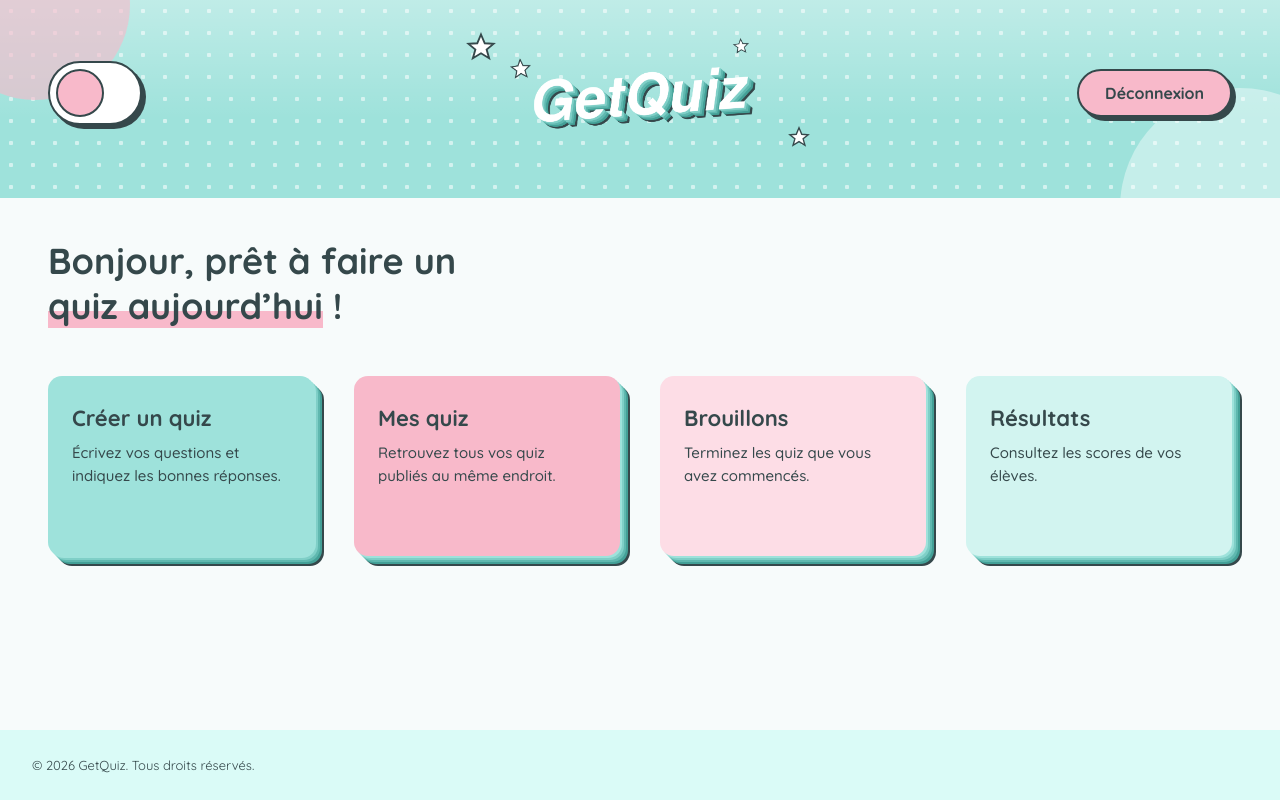
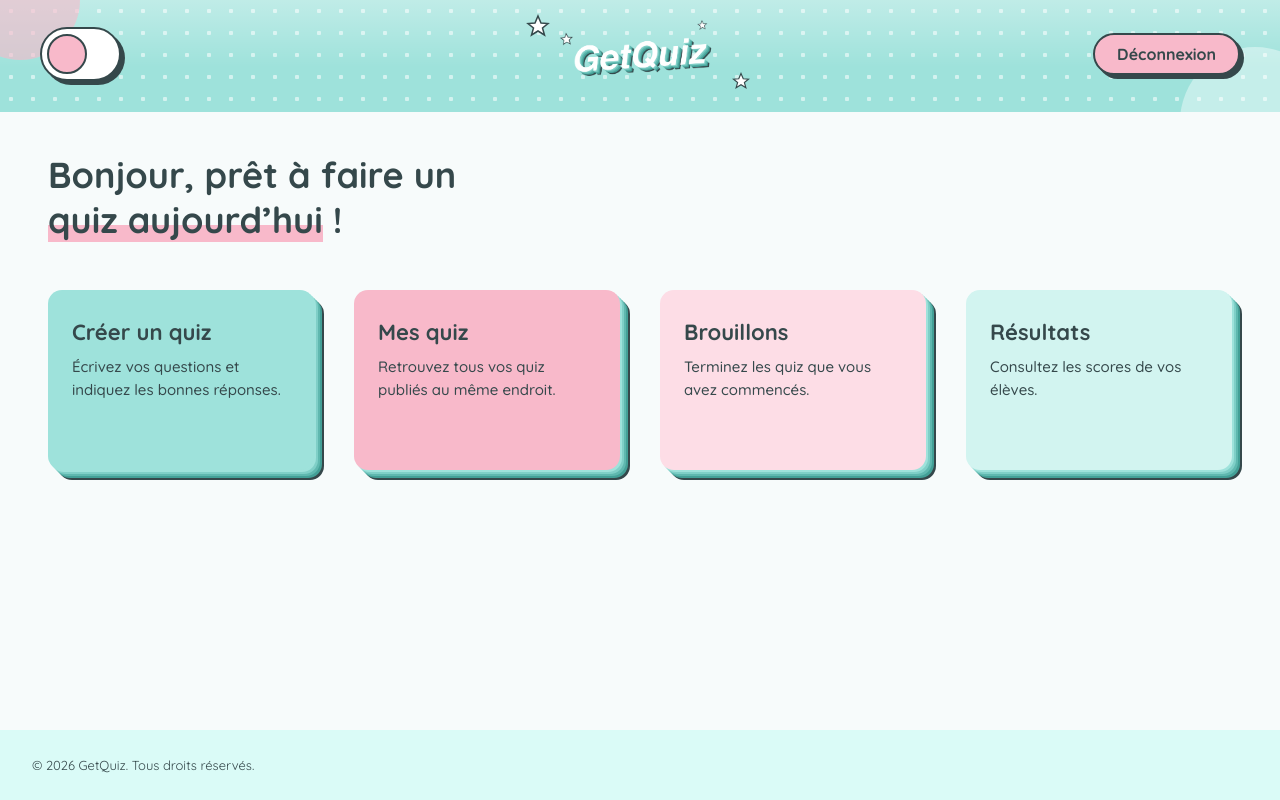
Before and after one commit to TArielle07/GetQuizz, a website: page public/enseignant.html in a window 1280 px wide. Drawn offline with Linux system fonts and the light colour scheme.

Commit message:
Modification de styles CSS du header

```diff
--- a/public/css/style-creer.css
+++ b/public/css/style-creer.css
@@ -51,7 +51,7 @@ button {
     grid-template-columns: 1fr auto 1fr;   /* profil | logo | déconnexion */
     align-items: center;
     gap: 24px;
-    padding: 28px 48px 40px;
+    padding: 14px 40px 18px;
     background-color: #9EE2DB;
     /* léger éclat en haut + motif de petits points */
     background-image:
@@ -70,18 +70,18 @@ button {
 }
 
 .header::before {
-    width: 190px;
-    height: 190px;
-    left: -60px;
-    top: -90px;
+    width: 120px;
+    height: 120px;
+    left: -40px;
+    top: -60px;
     background-color: rgba(248, 185, 202, 0.6);
 }
 
 .header::after {
-    width: 240px;
-    height: 240px;
-    right: -80px;
-    bottom: -130px;
+    width: 150px;
+    height: 150px;
+    right: -50px;
+    bottom: -85px;
     background-color: rgba(255, 255, 255, 0.4);
 }
 
@@ -100,7 +100,7 @@ button {
 
 .header-logo img {
     display: block;
-    height: 130px;
+    height: 80px;
     width: auto;
 }
 
@@ -113,17 +113,17 @@ button {
 }
 
 .header-logo::before {
-    width: 30px;
-    height: 30px;
-    left: -44px;
-    top: 4px;
+    width: 24px;
+    height: 24px;
+    left: -34px;
+    top: 0;
 }
 
 .header-logo::after {
-    width: 22px;
-    height: 22px;
-    right: -40px;
-    bottom: 10px;
+    width: 18px;
+    height: 18px;
+    right: -30px;
+    bottom: 4px;
 }
 
 /* Profil à gauche : pastille "sticker" avec ombre dure */
@@ -132,7 +132,7 @@ button {
     display: flex;
     align-items: center;
     gap: 12px;
-    padding: 6px 24px 6px 6px;
+    padding: 5px 20px 5px 5px;
     background-color: #ffffff;
     border: 2px solid #35484B;
     border-radius: 999px;
@@ -140,8 +140,8 @@ button {
 }
 
 .profil-cercle {
-    width: 48px;
-    height: 48px;
+    width: 40px;
+    height: 40px;
     background-color: #F8B9CA;
     border: 2px solid #35484B;
     border-radius: 50%;
@@ -155,7 +155,7 @@ button {
 /* Déconnexion à droite : même style sticker, en rose */
 .btn-deconnexion {
     justify-self: end;
-    padding: 12px 26px;
+    padding: 9px 22px;
     background-color: #F8B9CA;
     border: 2px solid #35484B;
     border-radius: 999px;
@@ -463,7 +463,7 @@ a:focus-visible {
     /* Le logo passe sur sa propre ligne, profil et déconnexion en dessous */
     .header {
         grid-template-columns: 1fr 1fr;
-        padding: 20px 24px 32px;
+        padding: 14px 24px 18px;
     }
 
     .header-logo {
@@ -472,7 +472,7 @@ a:focus-visible {
     }
 
     .header-logo img {
-        height: 100px;
+        height: 64px;
     }
 
     .header-logo::before,
--- a/public/css/style.css
+++ b/public/css/style.css
@@ -25,7 +25,7 @@ body {
     grid-template-columns: 1fr auto 1fr;   /* profil | logo | déconnexion */
     align-items: center;
     gap: 24px;
-    padding: 28px 48px 40px;
+    padding: 14px 40px 18px;
     background-color: #9EE2DB;
     /* léger éclat en haut + motif de petits points */
     background-image:
@@ -44,18 +44,18 @@ body {
 }
 
 .header::before {
-    width: 190px;
-    height: 190px;
-    left: -60px;
-    top: -90px;
+    width: 120px;
+    height: 120px;
+    left: -40px;
+    top: -60px;
     background-color: rgba(248, 185, 202, 0.6);
 }
 
 .header::after {
-    width: 240px;
-    height: 240px;
-    right: -80px;
-    bottom: -130px;
+    width: 150px;
+    height: 150px;
+    right: -50px;
+    bottom: -85px;
     background-color: rgba(255, 255, 255, 0.4);
 }
 
@@ -74,7 +74,7 @@ body {
 
 .header-logo img {
     display: block;
-    height: 130px;
+    height: 80px;
     width: auto;
 }
 
@@ -87,17 +87,17 @@ body {
 }
 
 .header-logo::before {
-    width: 30px;
-    height: 30px;
-    left: -44px;
-    top: 4px;
+    width: 24px;
+    height: 24px;
+    left: -34px;
+    top: 0;
 }
 
 .header-logo::after {
-    width: 22px;
-    height: 22px;
-    right: -40px;
-    bottom: 10px;
+    width: 18px;
+    height: 18px;
+    right: -30px;
+    bottom: 4px;
 }
 
 /* Profil à gauche : pastille "sticker" avec ombre dure */
@@ -106,7 +106,7 @@ body {
     display: flex;
     align-items: center;
     gap: 12px;
-    padding: 6px 24px 6px 6px;
+    padding: 5px 20px 5px 5px;
     background-color: #ffffff;
     border: 2px solid #35484B;
     border-radius: 999px;
@@ -114,8 +114,8 @@ body {
 }
 
 .profil-cercle {
-    width: 48px;
-    height: 48px;
+    width: 40px;
+    height: 40px;
     background-color: #F8B9CA;
     border: 2px solid #35484B;
     border-radius: 50%;
@@ -129,7 +129,7 @@ body {
 /* Déconnexion à droite : même style sticker, en rose */
 .btn-deconnexion {
     justify-self: end;
-    padding: 12px 26px;
+    padding: 9px 22px;
     background-color: #F8B9CA;
     border: 2px solid #35484B;
     border-radius: 999px;
@@ -172,10 +172,6 @@ a:focus-visible {
 /* Mot mis en valeur : trait rose façon surligneur */
 .mot-accent {
     background: linear-gradient(transparent 62%, #F8B9CA 62%);
-}
-
-.titre-page .nom-utilisateur {
-    font-size: inherit;
 }
 
 /* 4 cartes : elles passent à 2 puis 1 par ligne si l'écran est étroit */
@@ -265,7 +261,7 @@ a:focus-visible {
     /* Le logo passe sur sa propre ligne, profil et déconnexion en dessous */
     .header {
         grid-template-columns: 1fr 1fr;
-        padding: 20px 24px 32px;
+        padding: 14px 24px 18px;
     }
 
     .header-logo {
@@ -274,7 +270,7 @@ a:focus-visible {
     }
 
     .header-logo img {
-        height: 100px;
+        height: 64px;
     }
 
     .header-logo::before,
```
